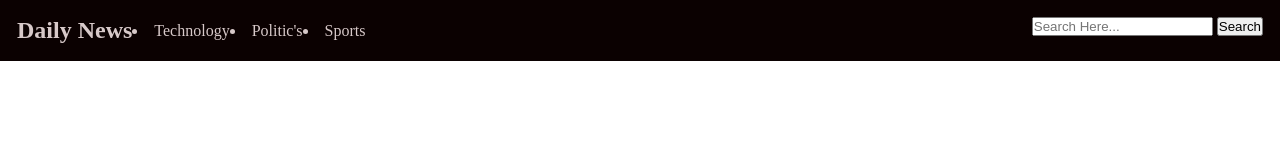
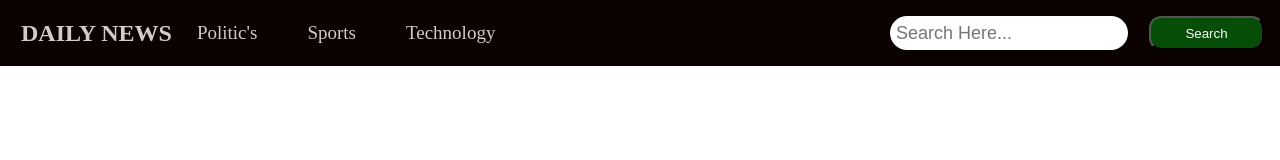
Before and after one commit to smriti12y/New-App, a plain HTML site: page assest/index.html in a window 1280 px wide. Drawn offline with Linux system fonts and the light colour scheme.

Commit message:
completed nav bar design

```diff
--- a/assest/index.html
+++ b/assest/index.html
@@ -11,10 +11,10 @@
         <div class="container">
             <nav>
                 <div class ="logo">
-                    <h1>Daily News</h1>
-                    <li>Technology</li>
-                   <li>Politic's</li>
+                    <h1> DAILY NEWS</h1>
+                    <li>Politic's</li>
                    <li>Sports</li>
+                   <li>Technology</li>
 
 
                 </div>
--- a/assest/style.css
+++ b/assest/style.css
@@ -11,10 +11,36 @@ nav{
     justify-content: space-between;
     background-color: rgb(11, 1, 1);
     color: rgb(215, 201, 201);
-    padding: 17px
+    padding: 16px
 
 }
 .logo{
     display: flex;
     align-items: center;
+    margin-left: 5px;
 }
+.logo li {
+    list-style: none;
+    margin-inline: 25px;
+    font-size: 19px;
+}
+.searchBar{
+    display: flex;
+
+}
+.searchBar input{
+    width: 226px;
+  padding: 6px;
+  font-size: 18px;
+  border: none;
+  border-radius: 34px;
+  margin-inline: 21px;
+}
+.searchBar button{
+
+    width: 115px;
+  height: 34px;
+  background-color: rgb(6, 77, 7);
+  color: white;
+  border-radius: 12px;
+}
```
